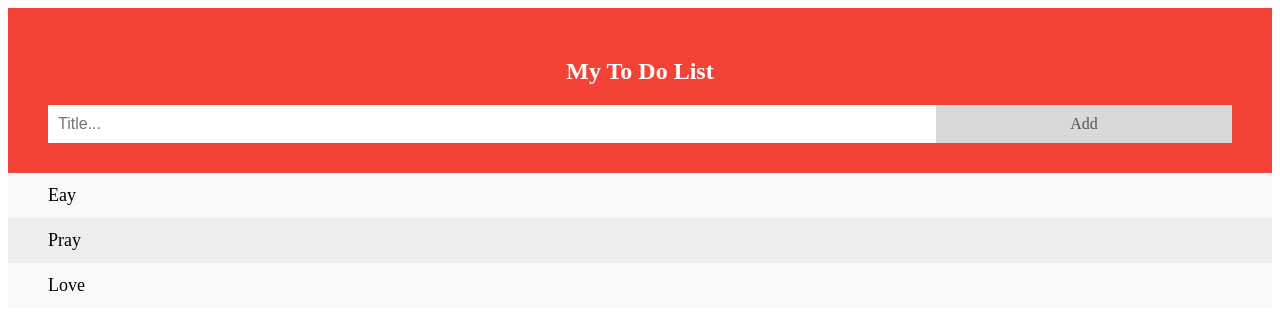
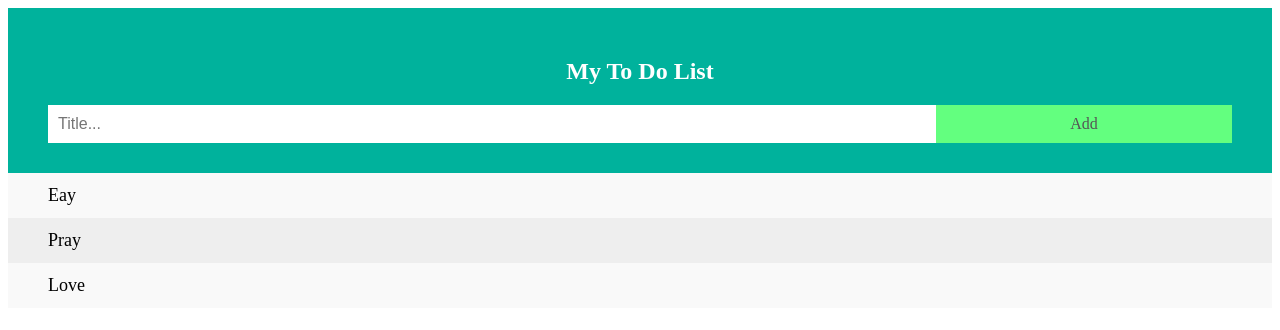
Before and after one commit to andrasat/javascript-dynamic-elements-and-events, a plain HTML site: page index.html in a window 1280 px wide. Drawn offline with nearby package versions, Linux system fonts and the light colour scheme.

Commit message:
updated styling

```diff
--- a/stylesheets/style.css
+++ b/stylesheets/style.css
@@ -65,13 +65,13 @@ ul li.checked::before {
 }
 
 .close:hover {
-    background-color: #f44336;
+    background-color: #00B29C;
     color: white;
 }
 
 /* Style the header */
 .header {
-    background-color: #f44336;
+    background-color: #00B29C;
     padding: 30px 40px;
     color: white;
     text-align: center;
@@ -97,7 +97,7 @@ input {
 .addBtn {
     padding: 10px;
     width: 25%;
-    background: #d9d9d9;
+    background: #63FF7F;
     color: #555;
     float: left;
     text-align: center;
```
